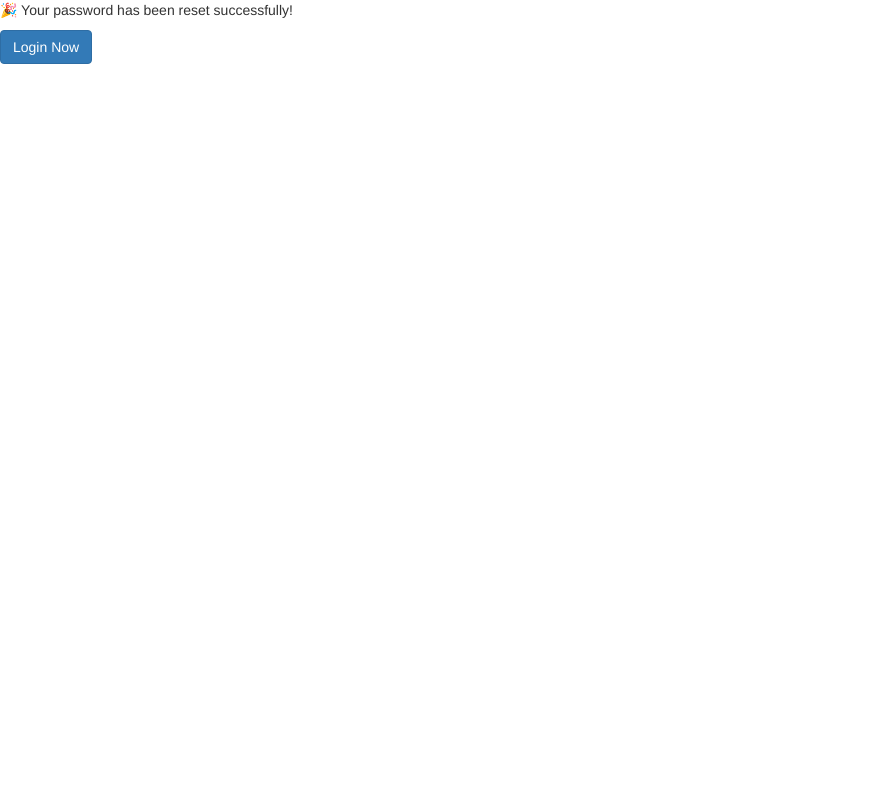
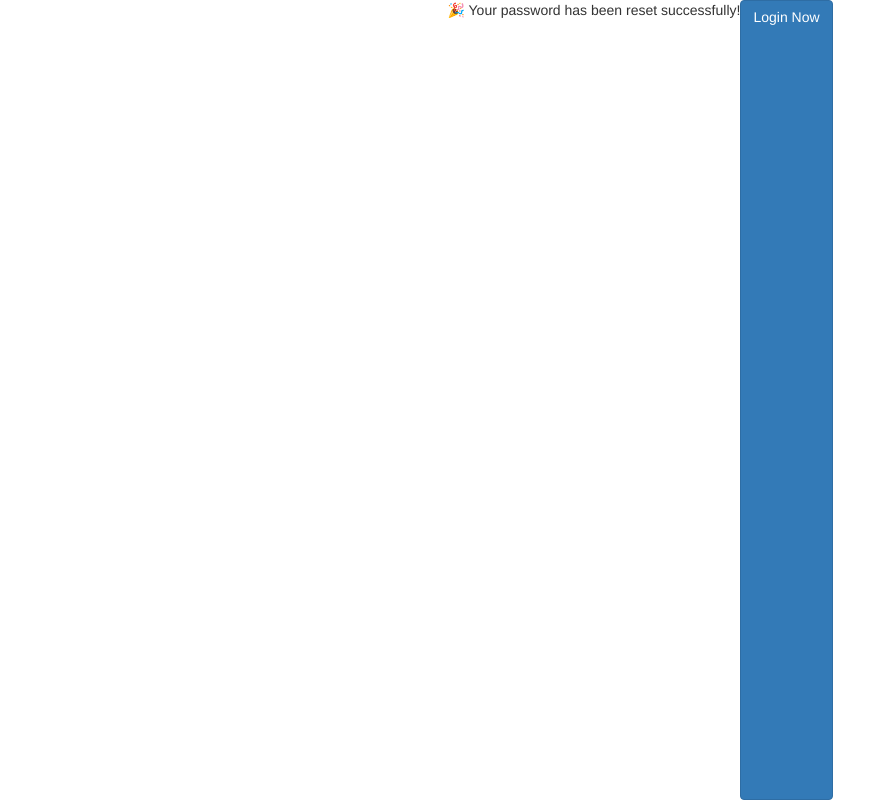
Before and after one commit to surajpatil-20/D-auth, a Django app: page /reset_done/ in a window 1280 px wide. Shown: the whole page, without its empty margins (0-896 px from the left). Run offline with Django 5.2, Linux system fonts and the light colour scheme; some libraries are stand-ins or nearby versions.

Commit message:
Update password_reset_complete.html

```diff
--- a/authe/templates/password_reset_complete.html
+++ b/authe/templates/password_reset_complete.html
@@ -3,6 +3,15 @@
 {% block title %}Password Reset Complete{% endblock %}
 
 {% block content %}
-<p>🎉 Your password has been reset successfully!</p>
-<a href="{% url 'login' %}" class="btn btn-primary">Login Now</a>
+  <div class="container_3">
+    <p>🎉 Your password has been reset successfully!</p>
+      <a href="{% url 'login' %}" class="btn btn-primary">Login Now</a>
+  </div>
+<style>
+  .container_3{
+    display:flex;
+    justify-content:center;
+    height:100vh;
+  }
+</style>
 {% endblock %}
```
